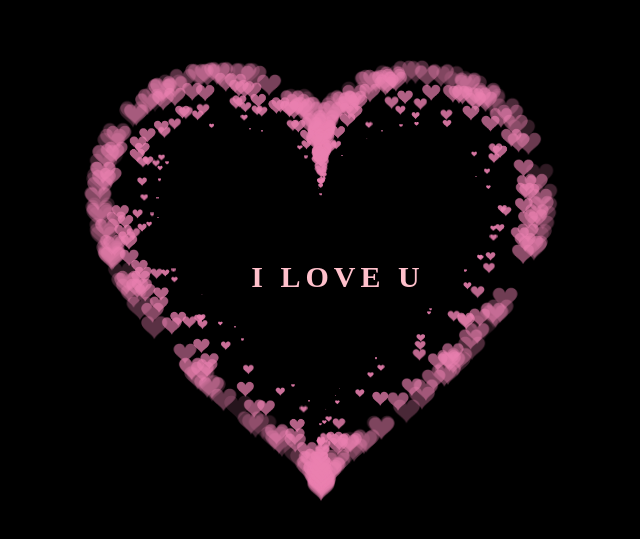
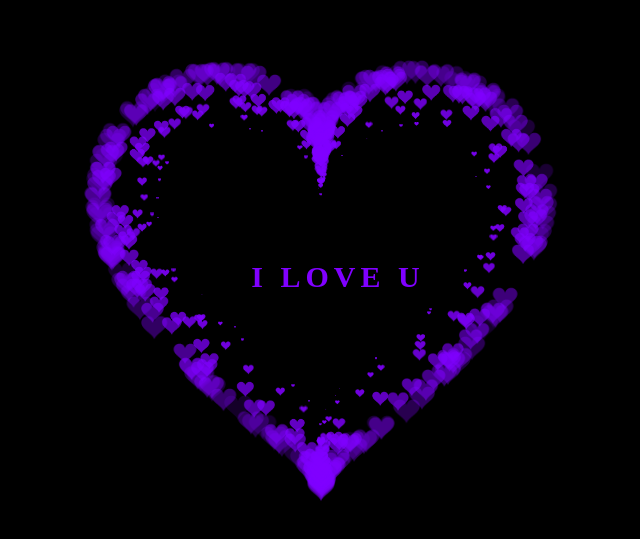
Before and after one commit to SonVu0203/sonvu0203.github.io, a plain HTML site: page index.html in a window 1280 px wide. Shown: the part 123-662 px from the top of the page, without its empty margins (319-959 px from the left). Drawn offline with Linux system fonts and the light colour scheme.

Commit message:
update file

```diff
--- a/index.html
+++ b/index.html
@@ -49,9 +49,11 @@ canvas {
 
   <canvas id="pinkboard"></canvas>
   <div style="text-align: center; letter-spacing: 5px; font-size: 30px;">
-    <b style='color: pink; text-align: center'>I LOVE U</b>
+    <b style='color: 8000ff; text-align: center'>I LOVE U</b>
   </div>
-
+  <audio controls autoplay hidden>
+    <source src="./images/take_me_to_your_heart.mp3" type="audio/mpeg">
+  </audio>
   <script>
 
   /*
@@ -425,7 +427,7 @@ var ParticlePool = (function() {
 
     // create the fill
 
-    context.fillStyle = '#ea80b0';
+    context.fillStyle = '#8000ff';
 
     context.fill();
 
```
Also changed, not shown: images/1.jpeg (added), 2 other files.
